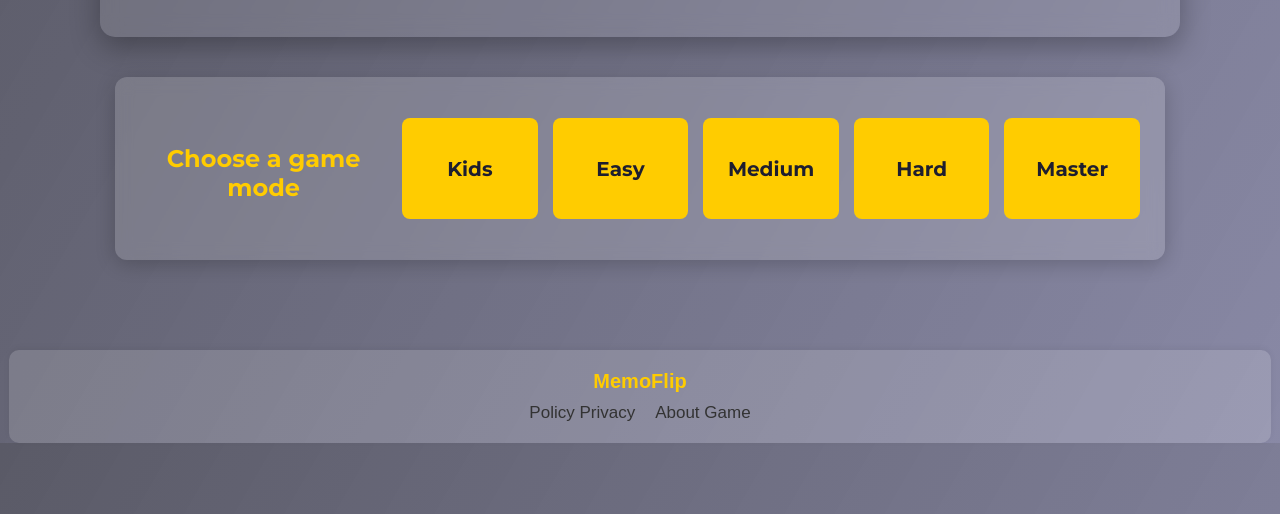
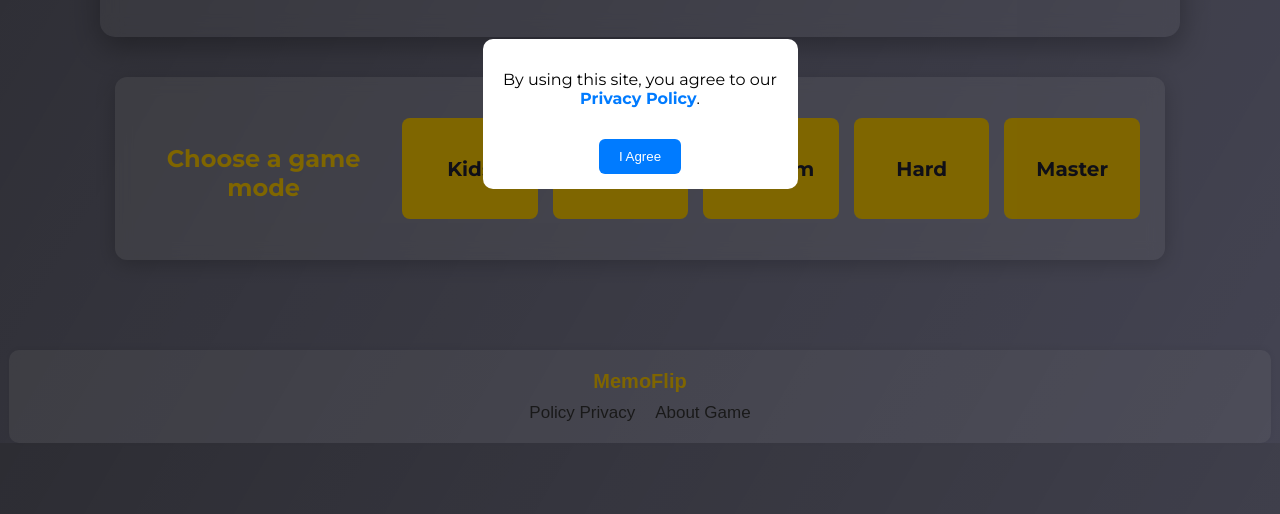
Before and after one commit to Gulsanam-Nuriddinova/memory-game, a plain HTML site: page index.html in a window 1280 px wide. Shown: the part 286-800 px from the top of the page. Drawn offline with Linux system fonts and the light colour scheme.

Commit message:
add popup

```diff
--- a/css/index.css
+++ b/css/index.css
@@ -11,6 +11,52 @@ body {
     flex-direction: column;
     align-items: center;
     justify-content: center;
+}
+
+.popup {
+    display: none;
+    position: fixed;
+    top: 0;
+    left: 0;
+    right: 0;
+    bottom: 0;
+    background-color: rgba(0, 0, 0, 0.5);
+    justify-content: center;
+    align-items: center;
+    z-index: 1;
+}
+
+.popup p {
+    color: black;
+}
+
+.popup-content {
+    background-color: #fff;
+    padding: 15px;
+    border-radius: 10px;
+    text-align: center;
+    max-width: 285px;
+    width: 90%;
+}
+
+.popup-content a {
+    color: #007bff;
+    text-decoration: none;
+    font-weight: bold;
+}
+
+#agree-btn {
+    margin-top: 15px;
+    padding: 10px 20px;
+    background-color: #007bff;
+    color: white;
+    border: none;
+    border-radius: 6px;
+    cursor: pointer;
+}
+
+#agree-btn:hover {
+    background-color: #0056b3;
 }
 
 .container {
@@ -68,6 +114,7 @@ body {
         opacity: 0;
         transform: scale(0.9);
     }
+
     to {
         opacity: 1;
         transform: scale(1);
@@ -75,6 +122,7 @@ body {
 }
 
 @keyframes float {
+
     0%,
     100% {
         transform: translateY(0);
@@ -243,7 +291,7 @@ body {
         font-size: 22px;
     }
 
-    .mode-box{
+    .mode-box {
         padding: 15px;
     }
 
@@ -251,7 +299,7 @@ body {
         flex-direction: column;
     }
 
-    .mode-list-item{
+    .mode-list-item {
         margin-bottom: -85px;
         -webkit-tap-highlight-color: transparent;
         outline: none;
--- a/index.html
+++ b/index.html
@@ -9,6 +9,16 @@
 </head>
 
 <body>
+
+<div id="consent-popup" class="popup">
+    <div class="popup-content">
+      <p>
+        By using this site, you agree to our
+        <a href="privicy.html" target="_blank">Privacy Policy</a>.
+      </p>
+      <button id="agree-btn">I Agree</button>
+    </div>
+  </div>
 
     <div class="container">
 
@@ -69,5 +79,7 @@
 
    </div>
 
+   <script src="./js/index.js"></script>
+
 </body>
 </html>
--- /dev/null
+++ b/js/index.js
@@ -0,0 +1,15 @@
+  const popup = document.getElementById('consent-popup');
+  const agreeBtn = document.getElementById('agree-btn');
+
+  const now = Date.now();
+  const oneDay = 24 * 60 * 60 * 1000;
+  const savedTimestamp = localStorage.getItem('consentTimestamp');
+
+  if (!savedTimestamp || now - savedTimestamp > oneDay) {
+    popup.style.display = 'flex';
+  }
+
+  agreeBtn.addEventListener('click', () => {
+    localStorage.setItem('consentTimestamp', Date.now());
+    popup.style.display = 'none';
+  });
```
Also changed, not shown: privicy.html (+1 -1 lines). Lines whose indentation alone changed are shown as unchanged.
